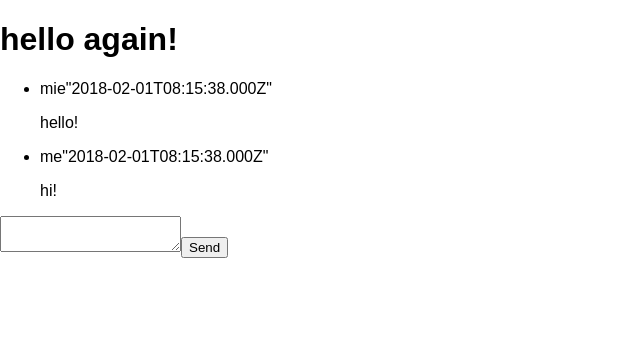
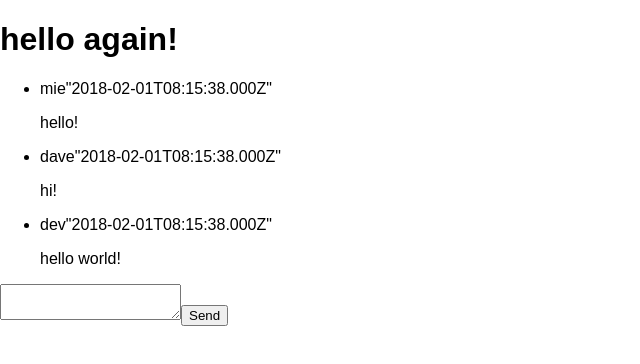
Before and after one commit to DaNish808/websocket_api, a React (Create React App) app in the folder public-react/: page / in a window 1280 px wide. Shown: the top 364 px of the page, without its empty margins (0-640 px from the left). Built offline with nearby package versions, Linux system fonts and the light colour scheme; no server answers.

Commit message:
get redux store functioning with 'me' reducer

```diff
--- a/public-react/src/components/Chat/Chat.js
+++ b/public-react/src/components/Chat/Chat.js
@@ -19,11 +19,19 @@ class Chat extends PureComponent {
             user="mie"
             text="hello!"
             timestamp={new Date()}
+            myMsg={false}
           />
           <Msg
-            user="me"
+            user="dave"
             text="hi!"
             timestamp={new Date()}
+            myMsg={false}
+          />
+          <Msg
+            user="dev"
+            text="hello world!"
+            timestamp={new Date()}
+            myMsg={true}
           />
         </ul>
         <form className="new-msg">
--- a/public-react/src/components/Chat/Msg.js
+++ b/public-react/src/components/Chat/Msg.js
@@ -5,11 +5,11 @@ class Msg extends PureComponent {
 
   render() {
     const {
-      user, text, timestamp
+      user, text, timestamp, myMsg
     } = this.props;
 
     return (
-      <li className="msg">
+      <li className={myMsg ? 'my-msg msg' : 'msg'}>
         <span className="user">{user}</span>
         <span className="timestamp">{JSON.stringify(timestamp)}</span>
         <p className="msg-text">{text}</p>
--- a/public-react/src/index.js
+++ b/public-react/src/index.js
@@ -1,8 +1,19 @@
 import React from 'react';
 import ReactDOM from 'react-dom';
+
+import { Provider } from 'react-redux';
+import App from './App';
+import store from './state/store';
+
+import registerServiceWorker from './registerServiceWorker';
 import './index.css';
-import App from './App';
-import registerServiceWorker from './registerServiceWorker';
 
-ReactDOM.render(<App />, document.getElementById('root'));
+
+ReactDOM.render(
+  <Provider store={store}>
+    <App />
+  </Provider>,
+  document.getElementById('root')
+);
+
 registerServiceWorker();
--- /dev/null
+++ b/public-react/src/state/reducers/me.js
@@ -0,0 +1,12 @@
+
+const devDefaultState = {
+  username: 'dev'
+};
+
+
+export default function me(state = devDefaultState, { type, payload }) {
+  switch(type) {
+    default:
+      return state;
+  }
+}
--- a/public-react/src/state/store.js
+++ b/public-react/src/state/store.js
@@ -0,0 +1,24 @@
+import {
+  createStore, combineReducers, compose, applyMiddleware
+} from 'redux';
+import thunk from 'redux-thunk';
+
+import me from './reducers/me';
+
+
+const composeEnhancers = window.__REDUX_DEVTOOLS_EXTENSION_COMPOSE__ || compose;
+
+const rootReducer = combineReducers({
+  me
+});
+
+const store = createStore(
+  rootReducer,
+  composeEnhancers(
+    applyMiddleware(
+      thunk
+    )
+  )
+);
+
+export default store;
```
Also changed, not shown: 1 other file (tests, documents, lock files or other folders).
